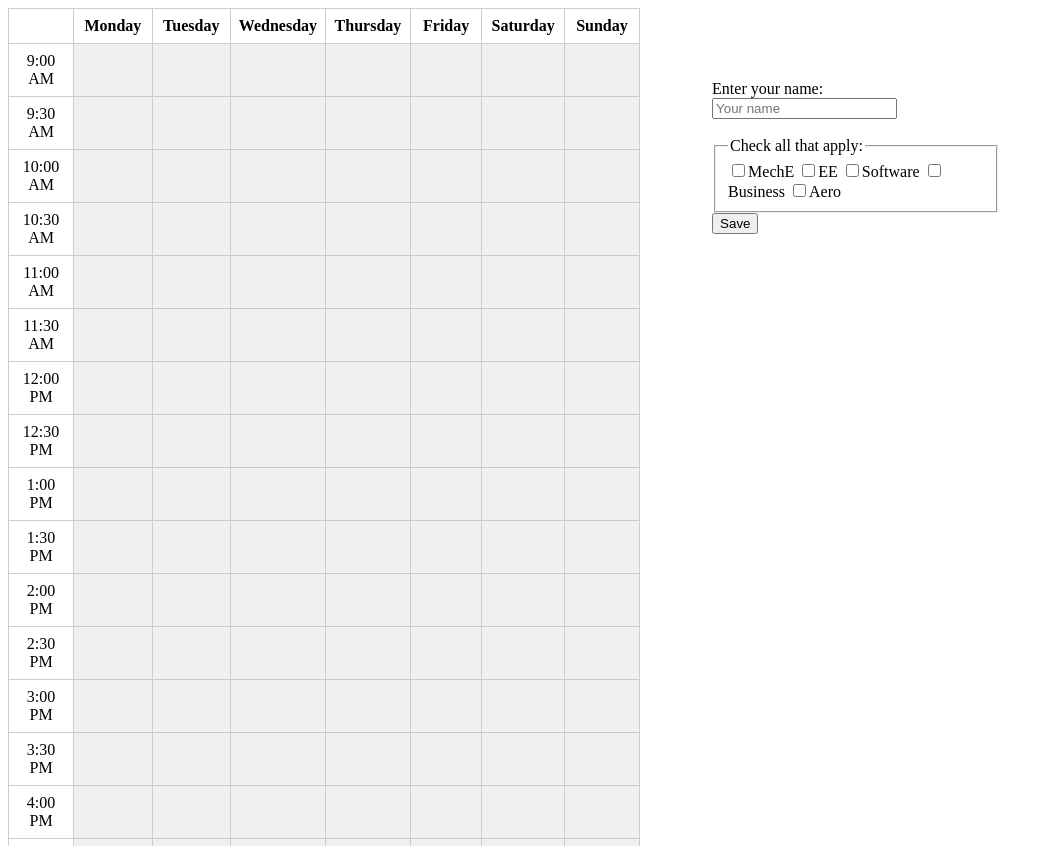
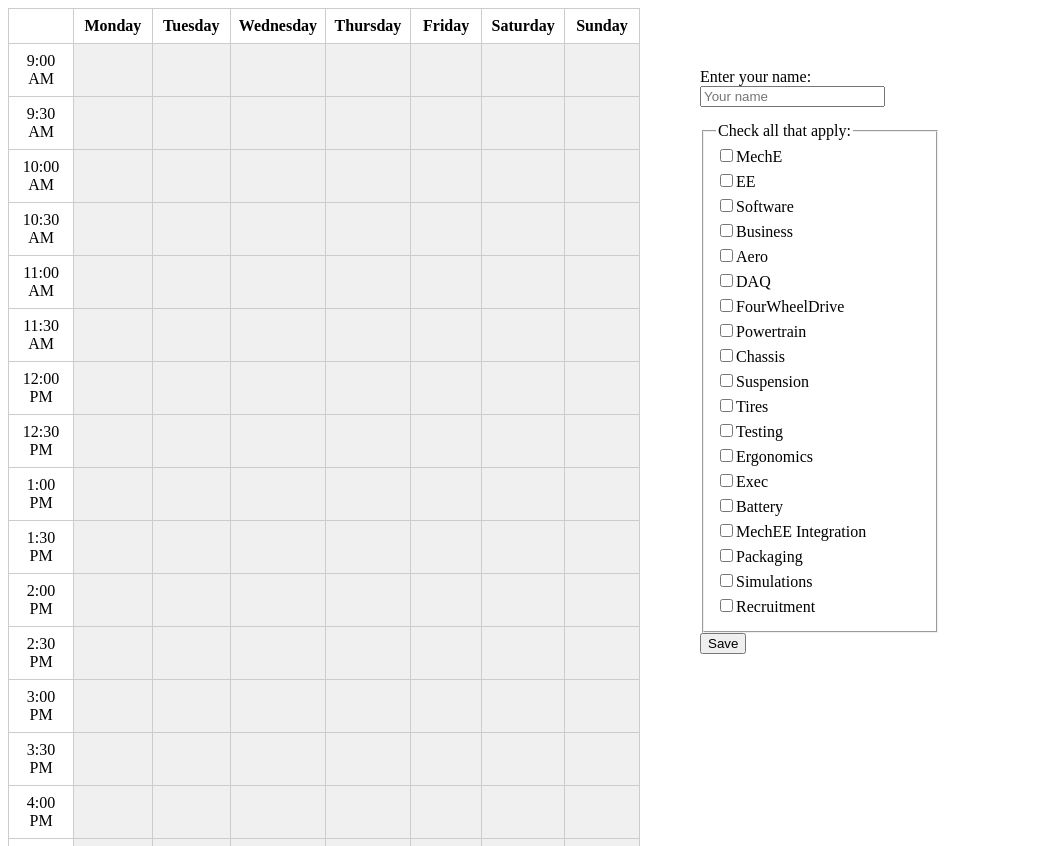
Before and after one commit to woxsao/motomeet, a Flask app: page / in a window 1280 px wide. Shown: the top 846 px of the page, without its empty margins (0-1053 px from the left). Run offline with Flask 2, Linux system fonts and the light colour scheme.

Commit message:
Working MVP

```diff
--- a/app.yaml
+++ b/app.yaml
@@ -34,3 +34,6 @@ manual_scaling:
 
 # network:
 #   session_affinity: true
+handlers:
+- url: /static
+  static_dir: static
--- a/main.py
+++ b/main.py
@@ -23,22 +23,23 @@ def handler(websocket):
         print(subteams)
         # Create lists to store data for each column
         names = [d["name"]] * len(availability_dict)  # Repeat name for each availability entry
-        times = list(availability_dict.keys())
         available = list(availability_dict.values())
 
-        # Create a DataFrame
-        df = pd.DataFrame({
-            "name": names,
-            "time": times,
-            "available": available
-        })
         available.insert(0,names[0])
-        print(df)
         sh = gc.open('motomeet')
         subteams.append("Teamwide")
         for subteam in subteams:
             teamSheet = sh.worksheet_by_title(subteam)
-            teamSheet.append_table(values = available)
+            cur_names = teamSheet.get_col(1)
+            dup = False
+            for ix, n in enumerate(cur_names):
+                if n == names[0]: #duplicate entry found
+                    teamSheet.update_row(index = ix+1, values = available)
+                    dup = True
+                    print("duplicate found!")
+            if not dup:
+                teamSheet.append_table(values = available)
+                print("success added")
 
 @app.route("/")
 def index():
--- a/static/foo.js
+++ b/static/foo.js
@@ -64,7 +64,6 @@ cell.addEventListener('mouseover', () => {
     toggleAvailability(cell);
   }
 });
-
 });
 
 document.addEventListener('mouseup', () => {
--- a/static/styles.css
+++ b/static/styles.css
@@ -42,3 +42,7 @@
   padding-top: 5%;
   padding-left:20%;
 }
+.subteam-entry label {
+  display: block;
+  margin-bottom: 5px;
+}
--- a/templates/index.html
+++ b/templates/index.html
@@ -38,7 +38,20 @@
             <label><input type="checkbox" value="Software">Software</label>
             <label><input type="checkbox" value="Business">Business</label>
             <label><input type="checkbox" value="Aero">Aero</label>
-
+            <label><input type="checkbox" value="DAQ">DAQ</label>
+            <label><input type="checkbox" value="FourWheelDrive">FourWheelDrive</label>
+            <label><input type="checkbox" value="Powertrain">Powertrain</label>
+            <label><input type="checkbox" value="Chassis">Chassis</label>
+            <label><input type="checkbox" value="Suspension">Suspension</label>
+            <label><input type="checkbox" value="Tires">Tires</label>
+            <label><input type="checkbox" value="Testing">Testing</label>
+            <label><input type="checkbox" value="Ergonomics">Ergonomics</label>
+            <label><input type="checkbox" value="Exec">Exec</label>
+            <label><input type="checkbox" value="Battery">Battery</label>
+            <label><input type="checkbox" value="MechEE Integration">MechEE Integration</label>
+            <label><input type="checkbox" value="Packaging">Packaging</label>
+            <label><input type="checkbox" value="Simulations">Simulations</label>
+            <label><input type="checkbox" value="Recruitment">Recruitment</label>
         </fieldset>
         <button id="saveButton">Save</button>
       </div>
```
